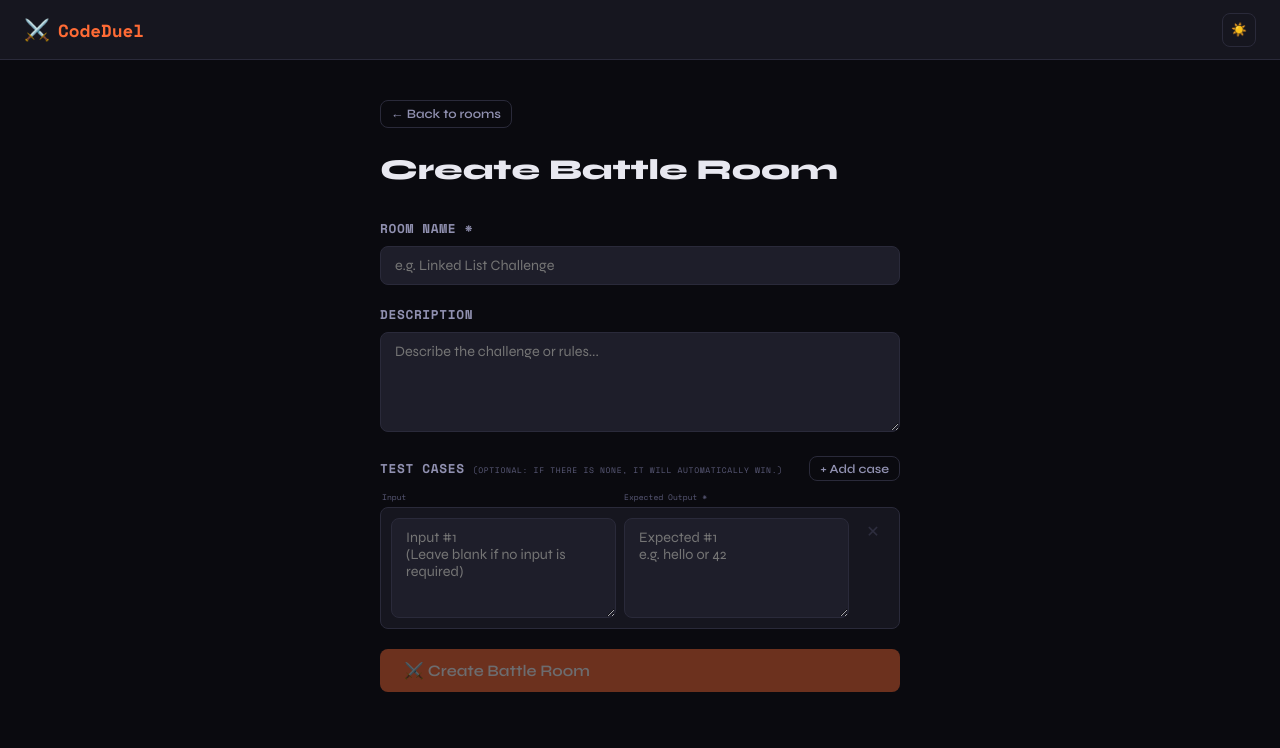
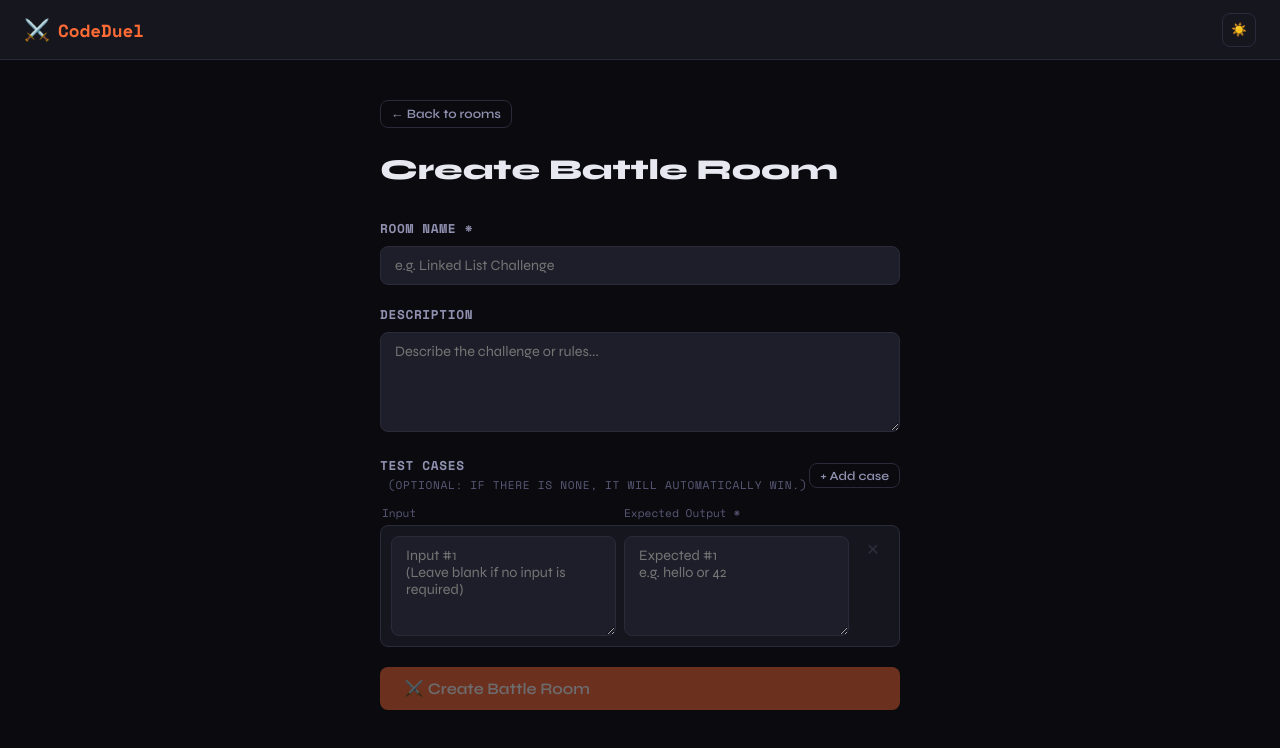
Before and after one commit to PTRNEE/code-duel, a React (Vite) app in the folder client/: page /create in a window 1280 px wide. Shown: the top 748 px of the page. Built offline with nearby package versions, Linux system fonts and the light colour scheme; no server answers.

Commit message:
update UI for data form

```diff
--- a/client/src/pages/CreateBattle.jsx
+++ b/client/src/pages/CreateBattle.jsx
@@ -105,10 +105,11 @@ export default function CreateBattle() {
         }}>
           <label className="form-label" style={{ margin: 0 }}>
             Test Cases
+            <br />
             <span
               style={{
                 marginLeft: 8,
-                fontSize: "0.5rem",
+                fontSize: "0.7rem",
                 color: "var(--text3)",
                 fontWeight: 400,
               }}
@@ -136,10 +137,10 @@ export default function CreateBattle() {
             padding: "0 2px",
           }}
         >
-          <span style={{ fontSize: "0.5rem", color: "var(--text3)", fontFamily: "var(--font-mono)" }}>
+          <span style={{ fontSize: "0.7rem", color: "var(--text3)", fontFamily: "var(--font-mono)" }}>
             Input
           </span>
-          <span style={{ fontSize: "0.5rem", color: "var(--text3)", fontFamily: "var(--font-mono)" }}>
+          <span style={{ fontSize: "0.7rem", color: "var(--text3)", fontFamily: "var(--font-mono)" }}>
             Expected Output *
           </span>
           <span />
```
